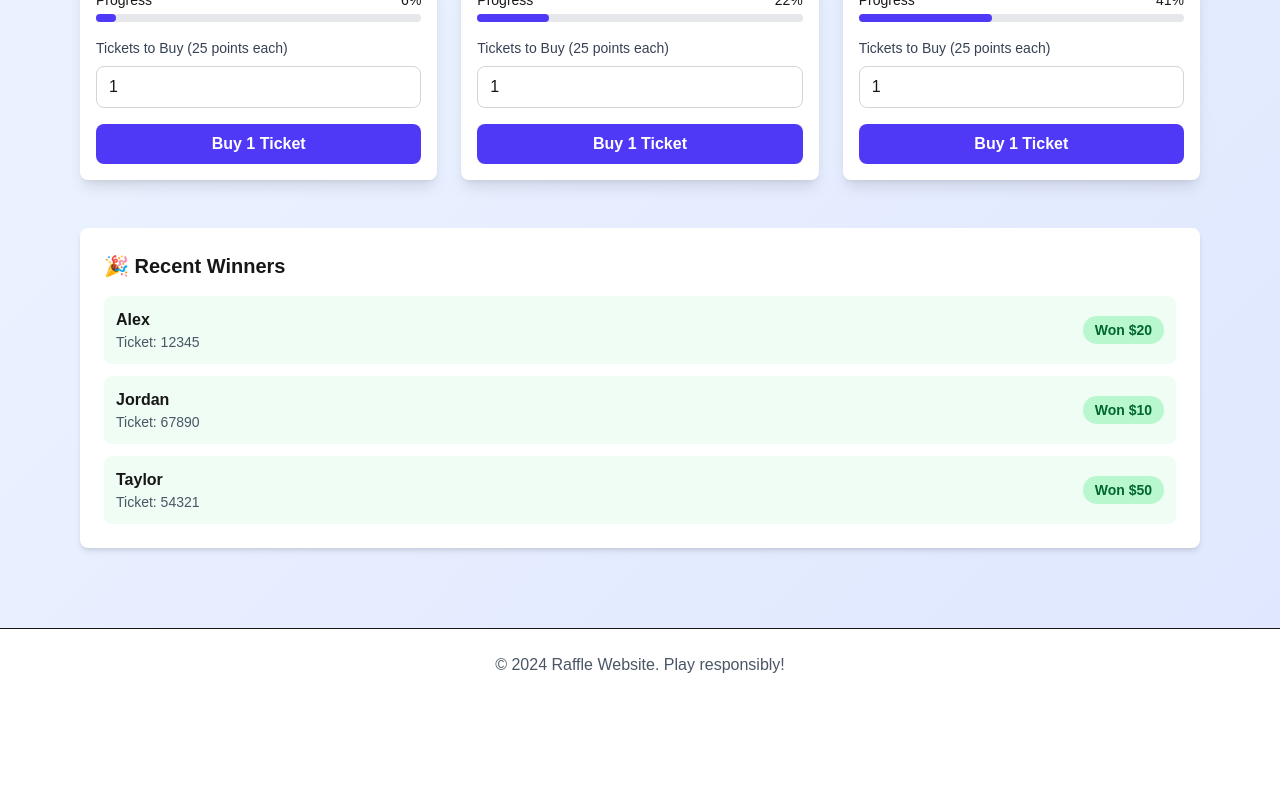
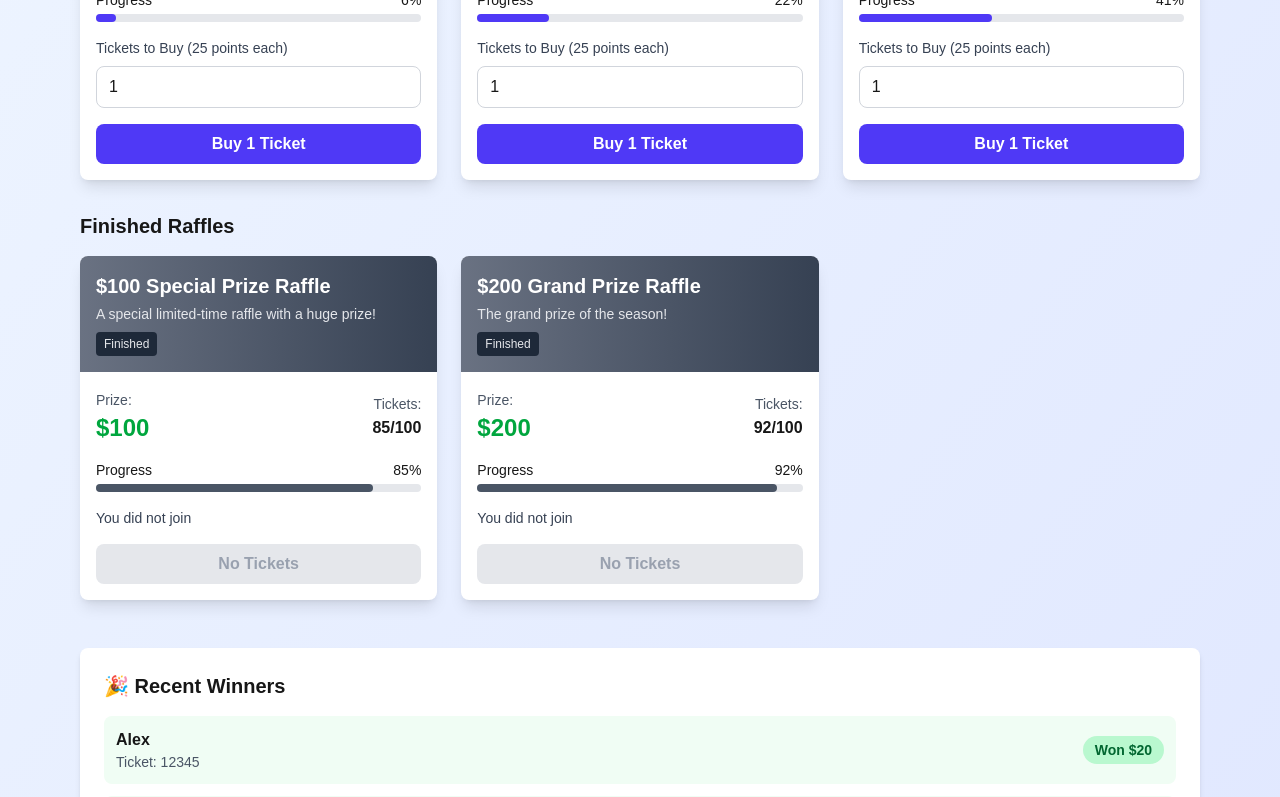
Before and after one commit to fbtopg/raffle-web, a Next.js app: page / in a window 1280 px wide. Shown: the part 598-1395 px from the top of the page. Before the commit the page ends 1299 px from the top, so only its background shows below. Built offline with nearby package versions, Linux system fonts and the light colour scheme.

Commit message:
feat: add finished raffles section with result checking

```diff
--- a/src/app/page.tsx
+++ b/src/app/page.tsx
@@ -10,7 +10,7 @@ interface Raffle {
   ticketsSold: number;
   totalTickets: number;
   endTime: Date;
-  status: 'active' | 'completed';
+  status: 'active' | 'finished';
 }
 
 interface User {
@@ -28,10 +28,13 @@ export default function Home() {
   const [ticketsToBuy, setTicketsToBuy] = useState<number>(1);
   const [selectedRaffleId, setSelectedRaffleId] = useState<number | null>(null);
   const [notification, setNotification] = useState<string>('');
+  const [wonRaffles, setWonRaffles] = useState<number[]>([]);
 
   useEffect(() => {
     // Initialize raffles
-    const initialRaffles: Raffle[] = PRIZES.map((prize, index) => ({
+    const initialRaffles: Raffle[] = [
+      // Active raffles
+      ...PRIZES.map((prize, index) => ({
         id: index + 1,
         name: `$${prize} Prize Raffle`,
         description: `Win a ${prize} prize! Buy your tickets now.`,
@@ -40,7 +43,29 @@ export default function Home() {
         totalTickets: 100,
         endTime: new Date(Date.now() + 86400000 * 3), // 3 days from now
         status: 'active',
-    }));
+      })),
+      // Finished raffles for demonstration
+      {
+        id: 101,
+        name: '$100 Special Prize Raffle',
+        description: 'A special limited-time raffle with a huge prize!',
+        prize: 100,
+        ticketsSold: 85,
+        totalTickets: 100,
+        endTime: new Date(Date.now() - 86400000), // 1 day ago
+        status: 'finished',
+      },
+      {
+        id: 102,
+        name: '$200 Grand Prize Raffle',
+        description: 'The grand prize of the season!',
+        prize: 200,
+        ticketsSold: 92,
+        totalTickets: 100,
+        endTime: new Date(Date.now() - 172800000), // 2 days ago
+        status: 'finished',
+      },
+    ];
     setRaffles(initialRaffles);
   }, []);
 
@@ -71,9 +96,32 @@ export default function Home() {
     setTimeout(() => setNotification(''), 3000);
   };
 
+  const checkResult = (raffleId: number) => {
+    if (wonRaffles.includes(raffleId)) {
+      setNotification('You already checked this result!');
+      setTimeout(() => setNotification(''), 3000);
+      return;
+    }
+
+    // Simulate result checking - randomly determine if user won
+    const won = Math.random() < 0.2; // 20% chance to win
+
+    if (won) {
+      const raffle = raffles.find(r => r.id === raffleId);
+      setNotification(`🎉 Congratulations! You won $${raffle?.prize}!`);
+      setWonRaffles(prev => [...prev, raffleId]);
+      setUser(prev => ({ ...prev, points: prev.points + (raffle?.prize || 0) }));
+    } else {
+      setNotification("Better luck next time!");
+      setWonRaffles(prev => [...prev, raffleId]);
+    }
+    setTimeout(() => setNotification(''), 5000);
+  };
 
 
-  const activeRaffles = raffles;
+
+  const activeRaffles = raffles.filter(r => r.status === 'active');
+  const finishedRaffles = raffles.filter(r => r.status === 'finished');
 
   return (
     <div className="min-h-screen bg-gradient-to-br from-blue-50 to-indigo-100">
@@ -183,6 +231,82 @@ export default function Home() {
           </div>
         </div>
 
+        {finishedRaffles.length > 0 && (
+          <div className="mb-8">
+            <h2 className="text-xl font-semibold mb-4">Finished Raffles</h2>
+            <div className="grid md:grid-cols-2 lg:grid-cols-3 gap-6">
+              {finishedRaffles.map(raffle => {
+                const userTickets = user.tickets.filter(t => t.raffleId === raffle.id);
+                const hasTickets = userTickets.length > 0;
+                const hasChecked = wonRaffles.includes(raffle.id);
+
+                return (
+                  <div key={raffle.id} className="bg-white rounded-lg shadow-lg overflow-hidden hover:shadow-xl transition-shadow">
+                    <div className="bg-gradient-to-r from-gray-500 to-gray-700 p-4">
+                      <h3 className="text-xl font-bold text-white">{raffle.name}</h3>
+                      <p className="text-gray-200 text-sm mt-1">{raffle.description}</p>
+                      <span className="inline-block bg-gray-800 text-gray-200 text-xs px-2 py-1 rounded mt-2">
+                        Finished
+                      </span>
+                    </div>
+                    <div className="p-4">
+                      <div className="flex justify-between items-center mb-4">
+                        <div>
+                          <span className="text-gray-600 text-sm">Prize:</span>
+                          <p className="text-2xl font-bold text-green-600">${raffle.prize}</p>
+                        </div>
+                        <div className="text-right">
+                          <span className="text-gray-600 text-sm">Tickets:</span>
+                          <p className="font-bold">{raffle.ticketsSold}/{raffle.totalTickets}</p>
+                        </div>
+                      </div>
+
+                      <div className="mb-4">
+                        <div className="flex justify-between text-sm mb-1">
+                          <span>Progress</span>
+                          <span>{Math.round((raffle.ticketsSold / raffle.totalTickets) * 100)}%</span>
+                        </div>
+                        <div className="w-full bg-gray-200 rounded-full h-2">
+                          <div
+                            className="bg-gray-600 h-2 rounded-full"
+                            style={{ width: `${(raffle.ticketsSold / raffle.totalTickets) * 100}%` }}
+                          />
+                        </div>
+                      </div>
+
+                      <div className="mb-4">
+                        <label className="block text-sm font-medium text-gray-700 mb-2">
+                          {hasTickets
+                            ? `Your Ticket #${userTickets.map(t => t.ticketNumber).join(', ')}`
+                            : 'You did not join'}
+                        </label>
+                      </div>
+
+                      <button
+                        onClick={() => checkResult(raffle.id)}
+                        disabled={hasChecked || !hasTickets}
+                        className={`w-full py-2 rounded-lg transition-colors font-semibold ${
+                          hasChecked
+                            ? 'bg-gray-300 text-gray-600 cursor-not-allowed'
+                            : hasTickets
+                            ? 'bg-orange-600 text-white hover:bg-orange-700'
+                            : 'bg-gray-200 text-gray-400 cursor-not-allowed'
+                        }`}
+                      >
+                        {hasChecked
+                          ? 'Result Checked'
+                          : hasTickets
+                          ? 'Check Result'
+                          : 'No Tickets'}
+                      </button>
+                    </div>
+                  </div>
+                );
+              })}
+            </div>
+          </div>
+        )}
+
         {user.tickets.length > 0 && (
           <div className="mb-8">
             <h2 className="text-xl font-semibold mb-4">Your Tickets</h2>
```
Also changed, not shown: memory/status.md (+2 -2 lines). Lines whose indentation alone changed are shown as unchanged.
